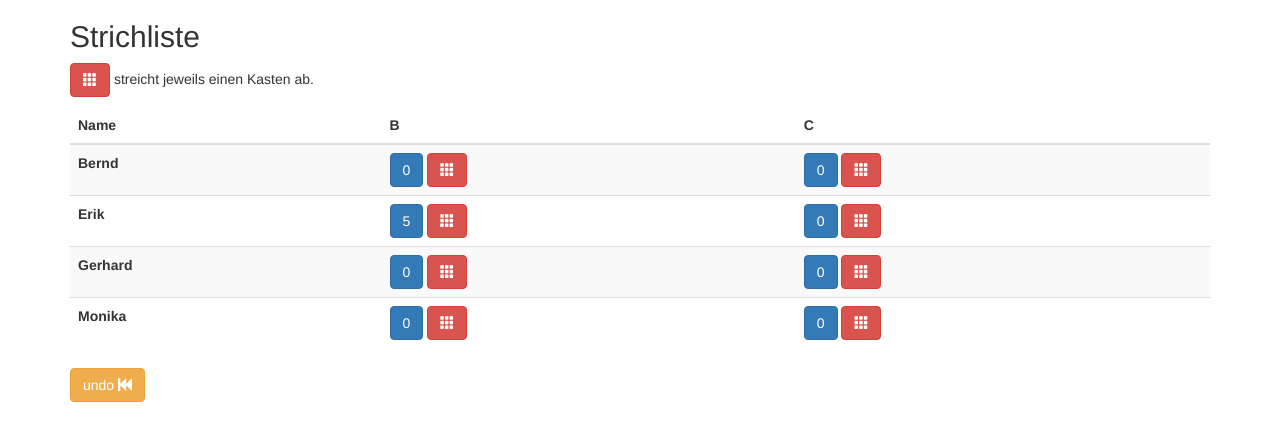
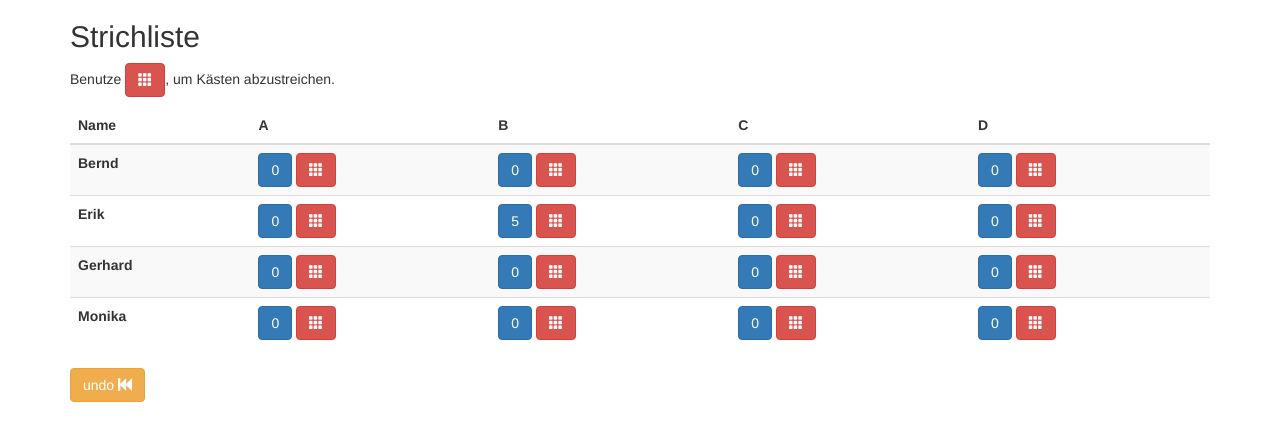
Before and after one commit to maxmunzel/strichliste, a Flask app: page / in a window 1280 px wide. Shown: the top 441 px of the page. Run offline with Flask 2, Linux system fonts and the light colour scheme; data comes from the database, SQL or seed files in the repository; lists and menus that the app fills with data are empty; some libraries are stand-ins or nearby versions.

Commit message:
* fixed some bugs * added dialog for batch orders * sample data now has 4 categories TODO: * differentiate between browsers (cookies) * implement a backend * implement mqtt ^^ * optimize query performance * implement some kind of validation * Achievements

```diff
--- a/src/server/main.py
+++ b/src/server/main.py
@@ -82,13 +82,15 @@ def init_with_dummy_data():
     monika = User("Monika")
     gerhard = User("Gerhard")
     bernd = User("Bernd")
-    cat_b = Category("B", 0.4)
+    cat_a = Category("A", 0.4)
+    cat_b = Category("B", 0.45)
     cat_c = Category("C", 0.8)
+    cat_d = Category("D", 1.1)
     ötti = Product(name="Öttinger",
                    category=cat_b,
                    bulk_size=20)
     transaction_1 = Transaction(user=erik, category=cat_b, amount=5, timestamp=datetime.datetime.now(), undone=False)
-    [db.session.add(entity) for entity in (erik, monika, gerhard, bernd, cat_b, cat_c, ötti, transaction_1)]
+    [db.session.add(entity) for entity in (erik, monika, gerhard, bernd, cat_a, cat_b, cat_c, cat_d, ötti, transaction_1)]
     db.session.commit()
 
 
@@ -181,4 +183,4 @@ if __name__ == "__main__":
     debug = True
     if debug:
         init_with_dummy_data()
-    app.run(debug=debug)
+    app.run(debug=debug, host="0.0.0.0")
--- a/src/server/templates/index.html
+++ b/src/server/templates/index.html
@@ -7,6 +7,7 @@
   <link rel="stylesheet" href="https://maxcdn.bootstrapcdn.com/bootstrap/3.3.7/css/bootstrap.min.css">
   <script src="https://ajax.googleapis.com/ajax/libs/jquery/3.1.1/jquery.min.js"></script>
   <script src="https://maxcdn.bootstrapcdn.com/bootstrap/3.3.7/js/bootstrap.min.js"></script>
+    <script src="https://cdnjs.cloudflare.com/ajax/libs/bootstrap3-dialog/1.34.7/js/bootstrap-dialog.min.js"></script>
 
     <script>
 
@@ -33,14 +34,42 @@
                     alert ("Error. Couldn't undo");
                 })
         }
+
+        function batch_order(human_id, category_id) {
+            BootstrapDialog.show({
+            title: 'Kastengröße wählen',
+            // message: 'Click buttons below.',
+            buttons: [{
+                label: '24 (Rothaus)',
+                action: function () {
+                    book(human_id, category_id, 24);
+                    BootstrapDialog.closeAll()
+                }
+            }, {
+                label: '20 (Ötti/Flens)',
+                action: function(){
+                    book(human_id, category_id, 20);
+                    BootstrapDialog.closeAll()
+                }
+            }, {
+                label: '12 (Wasser)',
+                action: function() {
+                    book(human_id, category_id, 6);
+                    BootstrapDialog.closeAll()
+                }
+            }]
+        });
+        }
     </script>
 </head>
 <body>
 
 <div class="container" style="margin-bottom: 40px;">
   <h2>Strichliste</h2>
-  <p> <button type="button" class="btn btn-danger">
-                          <span class="glyphicon glyphicon-th"></span></button> streicht jeweils einen Kasten ab.</p>
+  <p>
+      Benutze
+      <button type="button" class="btn btn-danger">
+                          <span class="glyphicon glyphicon-th"></span></button>, um Kästen abzustreichen.</p>
   <table class="table table-striped header-fixed">
     <thead>
       <tr>
@@ -62,7 +91,7 @@
                   {% with id = human_id ~ "%" ~ category_id %}
                       <button type="button" id="bt-{{ id }}" class="btn btn-primary"
                               onclick="book('{{human_id}}', '{{category_id}}', 1)">{{val}}</button>
-                      <button type="button" class="btn btn-danger" onclick="book('{{human_name}}','{{category_name}}', 1)">
+                      <button type="button" class="btn btn-danger" onclick="batch_order('{{human_id}}','{{category_id}}')">
                           <span class="glyphicon glyphicon-th"></span></button>
                     {% endwith %}
                     {% endwith %}
```
